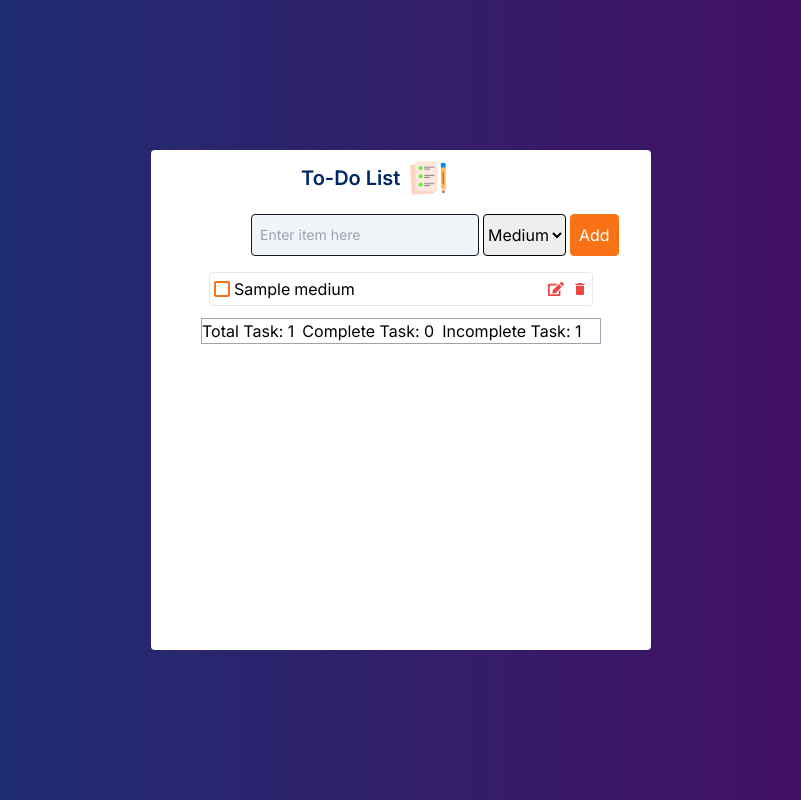
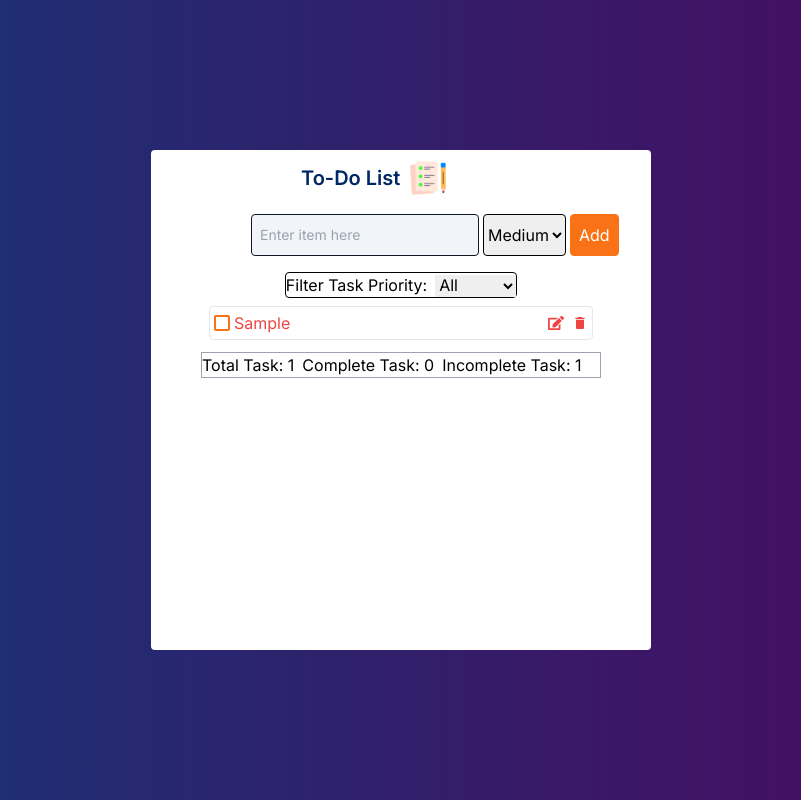
Before and after one commit to Zobayer26/To-do, a Next.js app in the folder my-app/: page / in a window 1280 px wide. Both pictures are taken after typing "Sample" into the empty fields and a click on the button "Add". Shown: the whole page, without its empty margins (239-1040 px from the left). Built offline with nearby package versions, Linux system fonts and the light colour scheme.

Commit message:
filter priority

```diff
--- a/my-app/src/components/ShowTask.tsx
+++ b/my-app/src/components/ShowTask.tsx
@@ -23,6 +23,7 @@ const ShowTask: React.FC<ShowtaskType> = ({ task, setTask }) => {
   const [checkedTasks, setCheckedTasks] = useState<{
     [taskId: string]: boolean;
   }>(getLocalCheckedData());
+  const [priorityFilter, setPriorityFilter] = useState<string | null>(null);
 
   useEffect(() => {
     localStorage.setItem("checkedStatus", JSON.stringify(checkedTasks));
@@ -40,6 +41,10 @@ const ShowTask: React.FC<ShowtaskType> = ({ task, setTask }) => {
     }));
   };
 
+  const filteredTasks = priorityFilter
+    ? task.filter((item: any) => item.priority === priorityFilter)
+    : task;
+
   const checkedCount = Object.values(checkedTasks).filter(
     (isChecked) => isChecked
   ).length;
@@ -47,7 +52,19 @@ const ShowTask: React.FC<ShowtaskType> = ({ task, setTask }) => {
   return (
     <div className="flex flex-col gap-3">
       <ul className="flex flex-col  gap-2 px-2">
-        {task.map((item: any) => (
+        <div className="mx-auto border border-black rounded">
+          <label className="mr-2">Filter Task Priority:</label>
+          <select
+            onChange={(e) => setPriorityFilter(e.target.value)}
+            value={priorityFilter || ""}
+          >
+            <option value="">All</option>
+            <option value="low">Low</option>
+            <option value="medium">Medium</option>
+            <option value="high">High</option>
+          </select>
+        </div>
+        {filteredTasks.map((item: any) => (
           <li
             className="p-1 border rounded hover:border-orange-500
           flex items-center justify-between px-1 "
@@ -66,8 +83,13 @@ const ShowTask: React.FC<ShowtaskType> = ({ task, setTask }) => {
                   <ImCheckboxUnchecked />
                 </div>
               )}
-              <p>{item.value}</p>
-              <p>{item.priority}</p>
+              {item.priority == "low" ? (
+                <p className="text-green-500">{item.value}</p>
+              ) : item.priority == "high" ? (
+                <p className="text-blue-500">{item.value}</p>
+              ) : (
+                <p className="text-red-500">{item.value}</p>
+              )}
             </div>
             <div className="text-red-500  flex items-center gap-2">
               <div className="hover:text-orange-300 ">
```
